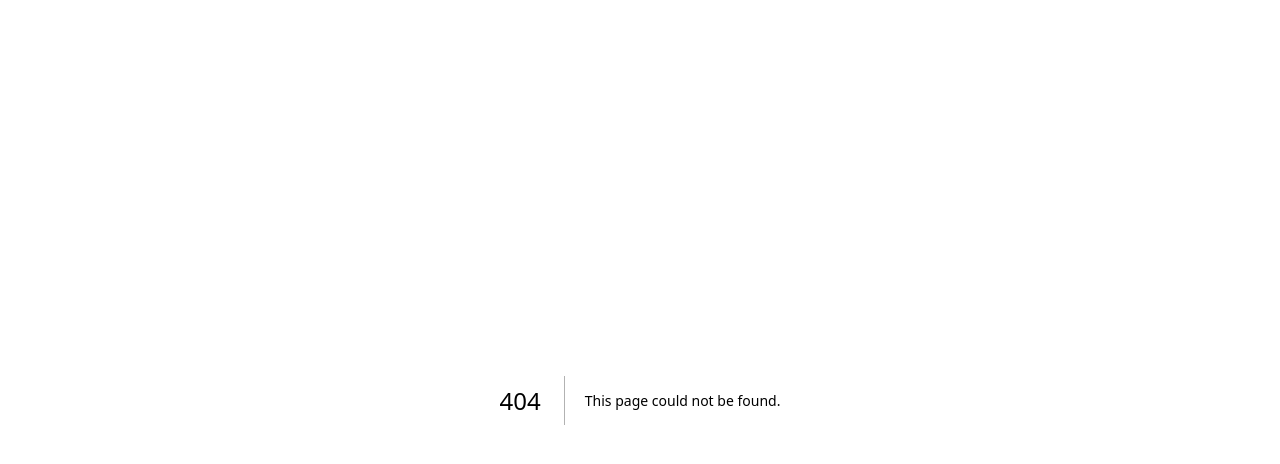
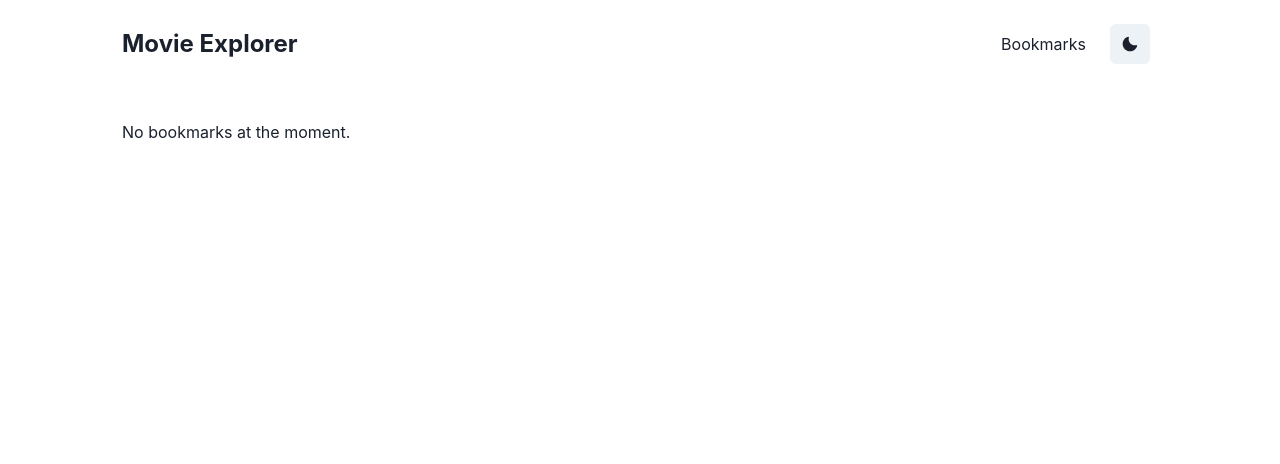
Before and after one commit to devsaud247/movie-explorer, a Next.js app: page /bookmarks in a window 1280 px wide. Before the commit this address had no page. Shown: the top 464 px of the page. Built offline with nearby package versions, Linux system fonts and the light colour scheme.

Commit message:
feat: add basic layout including navigation

```diff
--- a/package.json
+++ b/package.json
@@ -9,12 +9,17 @@
     "lint": "next lint"
   },
   "dependencies": {
+    "@chakra-ui/icons": "^2.0.18",
+    "@chakra-ui/react": "^2.5.5",
+    "@emotion/react": "^11.10.6",
+    "@emotion/styled": "^11.10.6",
     "@types/node": "18.15.11",
     "@types/react": "18.0.35",
     "@types/react-dom": "18.0.11",
     "axios": "^1.3.5",
     "eslint": "8.38.0",
     "eslint-config-next": "13.3.0",
+    "framer-motion": "^10.11.6",
     "next": "13.3.0",
     "react": "18.2.0",
     "react-dom": "18.2.0",
--- /dev/null
+++ b/src/components/Layout.tsx
@@ -0,0 +1,18 @@
+import type { ReactElement } from 'react';
+import { Box, useColorModeValue } from '@chakra-ui/react';
+
+import NavBar from './NavBar';
+
+const Layout = ({ children }: { children: ReactElement }) => {
+  const bg = useColorModeValue('white', 'gray.800');
+  const color = useColorModeValue('gray.800', 'white');
+
+  return (
+    <Box bg={bg} color={color} minH='100vh' maxWidth={1100} m='auto'>
+      <NavBar />
+      <Box p={8}>{children}</Box>
+    </Box>
+  );
+};
+
+export default Layout;
--- /dev/null
+++ b/src/components/NavBar.tsx
@@ -0,0 +1,71 @@
+import { useState } from 'react';
+import {
+  Box,
+  Flex,
+  Spacer,
+  useColorMode,
+  IconButton,
+  Text,
+  Link,
+} from '@chakra-ui/react';
+import { MoonIcon, SunIcon, CloseIcon, HamburgerIcon } from '@chakra-ui/icons';
+import NextLink from 'next/link';
+import { API_ROUTES } from '@/constants';
+
+const NavBar = () => {
+  const { colorMode, toggleColorMode } = useColorMode();
+  const [isMenuOpen, setIsMenuOpen] = useState(false);
+
+  const toggle = () => setIsMenuOpen(!isMenuOpen);
+
+  return (
+    <>
+      <Flex
+        py={4}
+        px={8}
+        alignItems='center'
+        justifyContent='space-between'
+        gap={4}
+      >
+        <Link as={NextLink} href={API_ROUTES.home.path} passHref>
+          <Text fontSize='2xl' fontWeight='bold'>
+            {API_ROUTES.home.title}
+          </Text>
+        </Link>
+        <Spacer />
+        <Box display={{ base: 'none', md: 'block' }}>
+          <Link as={NextLink} href={API_ROUTES.bookmarks.path} passHref>
+            {API_ROUTES.bookmarks.title}
+          </Link>
+        </Box>
+        <Box display={{ base: 'block', md: 'none' }}>
+          <IconButton
+            aria-label='Navigation Menu'
+            title='Navigation Menu'
+            icon={isMenuOpen ? <CloseIcon /> : <HamburgerIcon />}
+            onClick={toggle}
+          />
+        </Box>
+        <Box m='2'>
+          <IconButton
+            aria-label={`Switch to ${
+              colorMode === 'light' ? 'dark' : 'light'
+            } Theme`}
+            title='Toggle Theme'
+            icon={colorMode === 'light' ? <MoonIcon /> : <SunIcon />}
+            onClick={toggleColorMode}
+          />
+        </Box>
+      </Flex>
+      {isMenuOpen && (
+        <Box py={2} px={8} display={{ md: 'none' }}>
+          <Link as={NextLink} href={API_ROUTES.bookmarks.path} passHref>
+            {API_ROUTES.bookmarks.title}
+          </Link>
+        </Box>
+      )}
+    </>
+  );
+};
+
+export default NavBar;
--- /dev/null
+++ b/src/constants/index.ts
@@ -0,0 +1,10 @@
+export const API_ROUTES = {
+  home: {
+    path: '/',
+    title: 'Movie Explorer',
+  },
+  bookmarks: {
+    path: '/bookmarks',
+    title: 'Bookmarks',
+  },
+};
--- a/src/pages/_app.tsx
+++ b/src/pages/_app.tsx
@@ -1,7 +1,15 @@
 import '@/styles/globals.css';
 import type { AppProps } from 'next/app';
+import { ChakraProvider } from '@chakra-ui/react';
 
-import { Movie } from '@/types';
+import Layout from '@/components/Layout';
+
 export default function App({ Component, pageProps }: AppProps) {
-  return <Component {...pageProps} />;
+  return (
+    <ChakraProvider>
+      <Layout>
+        <Component {...pageProps} />
+      </Layout>
+    </ChakraProvider>
+  );
 }
--- /dev/null
+++ b/src/pages/bookmarks.tsx
@@ -0,0 +1,19 @@
+import Head from 'next/head';
+
+const Bookmarks = () => {
+  return (
+    <>
+      <Head>
+        <title>Movie Explorer - Bookmarks</title>
+        <meta name='description' content='Explore Bookmarked Movies' />
+        <meta name='viewport' content='width=device-width, initial-scale=1' />
+        <link rel='icon' href='/favicon.ico' />
+      </Head>
+      <main>
+        <h1>No bookmarks at the moment.</h1>
+      </main>
+    </>
+  );
+};
+
+export default Bookmarks;
```
Also changed, not shown: 1 other file (tests, documents, lock files or other folders).
